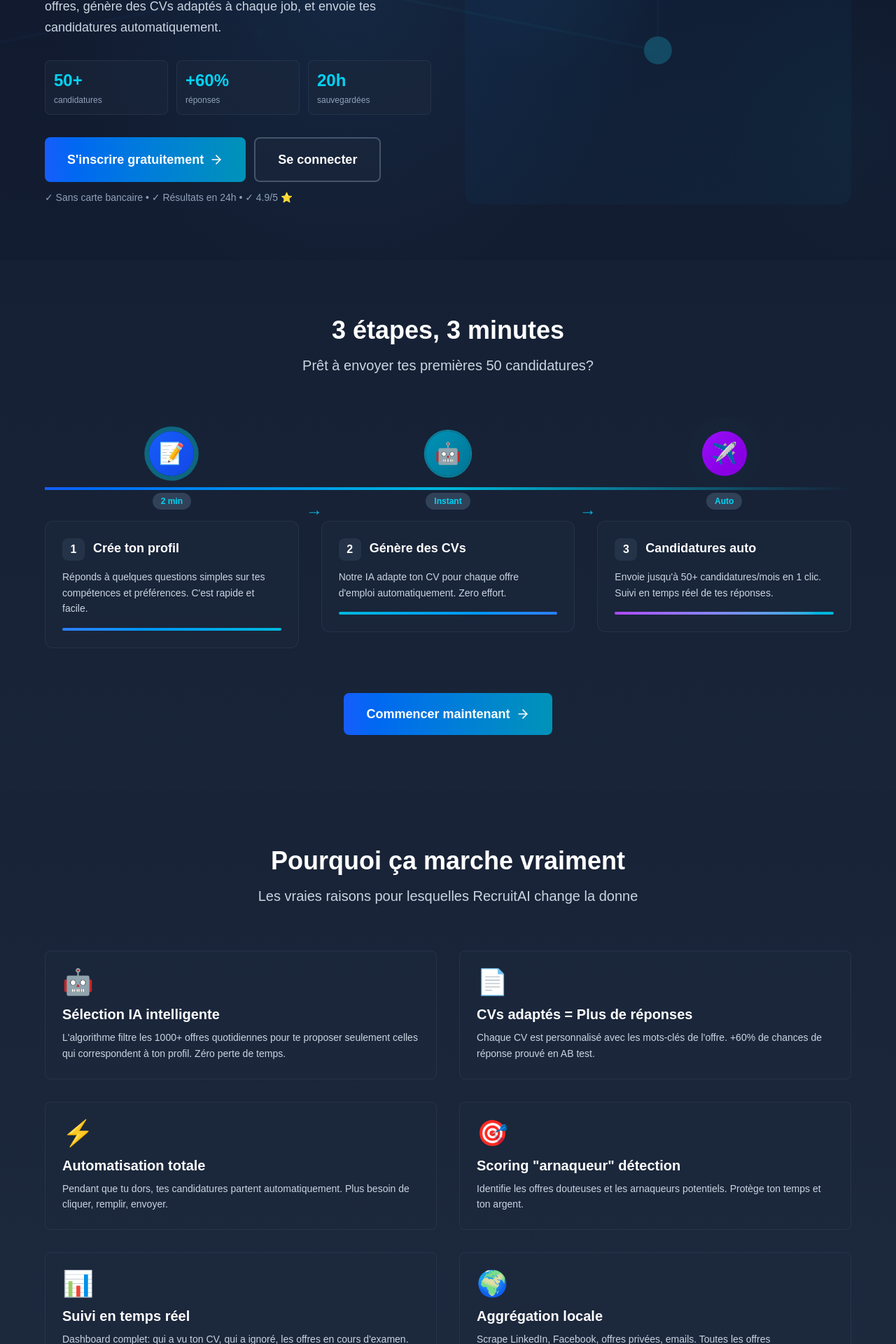
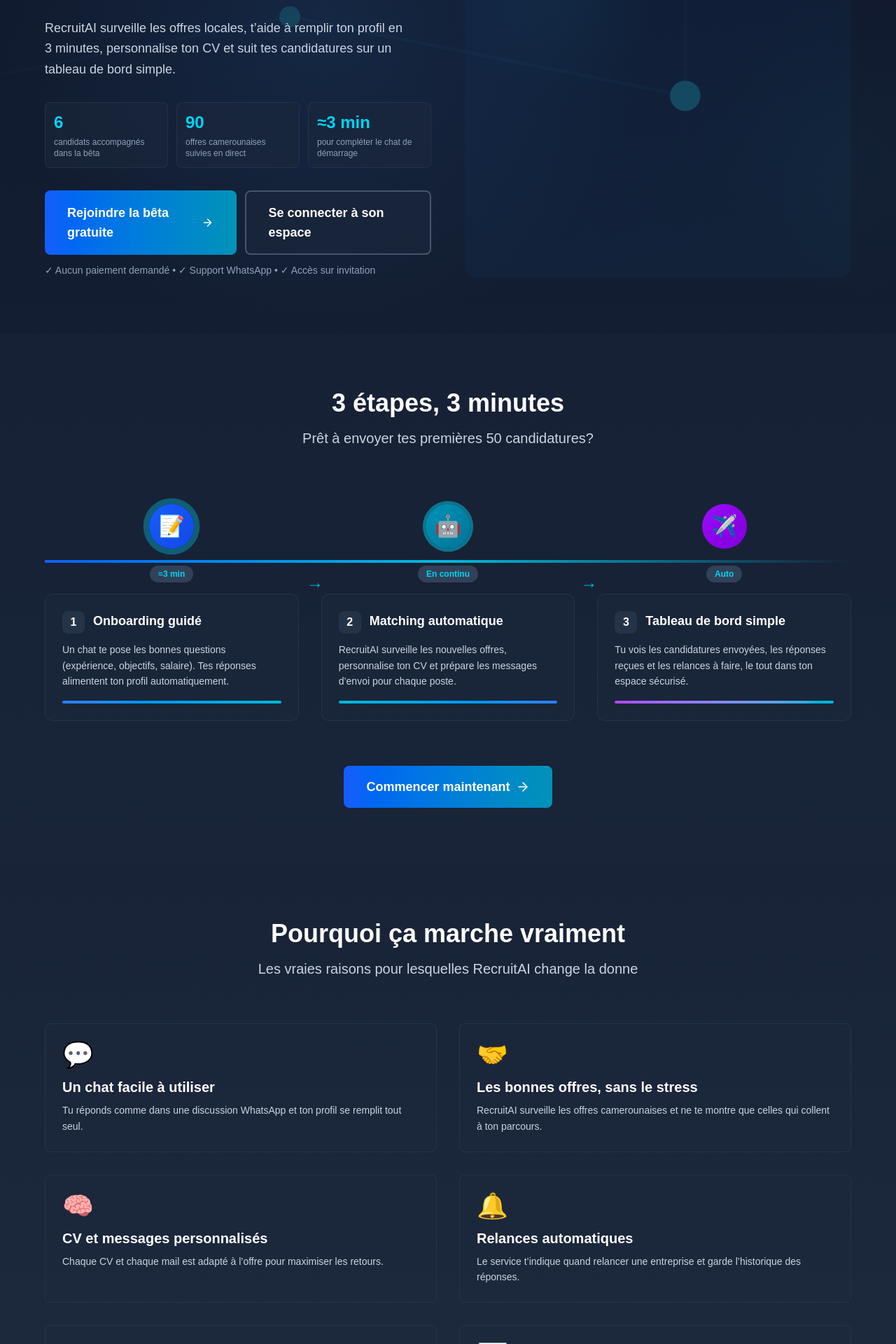
Before and after one commit to eliote-geeks/candidate-profile-system, a Next.js app: page /start in a window 1280 px wide. Shown: the part 428-2348 px from the top of the page at 70% size. Built offline with nearby package versions, Linux system fonts and the light colour scheme.

Commit message:
Simplifier la page d’accueil pour le grand public

```diff
--- a/app/start/page.tsx
+++ b/app/start/page.tsx
@@ -293,7 +293,7 @@
               className="mb-6 inline-flex items-center gap-2 px-4 py-2 bg-blue-600/20 border border-blue-500/50 rounded-full"
             >
               <div className="w-2 h-2 bg-green-400 rounded-full animate-pulse"></div>
-              <span className="text-blue-300 text-sm font-semibold">12,500+ candidats actifs</span>
+              <span className="text-blue-300 text-sm font-semibold">Bêta ouverte · Novembre 2025</span>
             </motion.div>
 
             {/* Main Headline */}
@@ -303,7 +303,7 @@
               transition={{ duration: 0.6, delay: 0.1 }}
               className="text-5xl md:text-5xl font-bold mb-6 leading-tight text-left"
             >
-              Envoie <span className="text-transparent bg-gradient-to-r from-blue-400 to-cyan-400 bg-clip-text">50+ candidatures</span> au lieu de 5
+              Trouve un job plus vite avec un assistant IA pensé pour le Cameroun
             </motion.h1>
 
             {/* Subheading - More Concrete */}
@@ -313,7 +313,7 @@
               transition={{ duration: 0.6, delay: 0.2 }}
               className="text-lg text-slate-300 mb-8 leading-relaxed text-left"
             >
-              RecruitAI automatise ta recherche d'emploi: trouve les meilleures offres, génère des CVs adaptés à chaque job, et envoie tes candidatures automatiquement.
+              RecruitAI surveille les offres locales, t’aide à remplir ton profil en 3 minutes, personnalise ton CV et suit tes candidatures sur un tableau de bord simple.
             </motion.p>
 
             {/* Key Metrics - Concrete Results */}
@@ -324,9 +324,9 @@
               className="grid grid-cols-3 gap-3 mb-8"
             >
               {[
-                { metric: '50+', label: 'candidatures' },
-                { metric: '+60%', label: 'réponses' },
-                { metric: '20h', label: 'sauvegardées' },
+                { metric: '6', label: 'candidats accompagnés dans la bêta' },
+                { metric: '90', label: 'offres camerounaises suivies en direct' },
+                { metric: '≈3 min', label: 'pour compléter le chat de démarrage' },
               ].map((item, i) => (
                 <div
                   key={i}
@@ -350,7 +350,7 @@
                   href="/register"
                   className="px-8 py-4 bg-gradient-to-r from-blue-600 to-cyan-600 rounded-lg text-white font-semibold text-lg hover:shadow-lg hover:shadow-cyan-500/50 transition inline-flex items-center justify-center gap-2 group"
                 >
-                  S'inscrire gratuitement
+                  Rejoindre la bêta gratuite
                   <ArrowRight size={20} className="group-hover:translate-x-1 transition" />
                 </Link>
 
@@ -358,13 +358,13 @@
                   href="/login"
                   className="px-8 py-4 bg-slate-800/50 border-2 border-slate-600 rounded-lg text-white font-semibold text-lg hover:border-cyan-500 hover:bg-slate-800 transition inline-flex items-center justify-center gap-2 group"
                 >
-                  Se connecter
+                  Se connecter à son espace
                 </Link>
               </div>
 
               {/* Social Proof */}
               <p className="text-slate-400 text-sm">
-                ✓ Sans carte bancaire • ✓ Résultats en 24h • ✓ 4.9/5 ⭐
+                ✓ Aucun paiement demandé • ✓ Support WhatsApp • ✓ Accès sur invitation
               </p>
             </motion.div>
           </div>
@@ -393,24 +393,24 @@
               {[
                 {
                   step: 1,
-                  title: 'Crée ton profil',
-                  desc: 'Réponds à quelques questions simples sur tes compétences et préférences. C\'est rapide et facile.',
-                  time: '2 min',
+                  title: 'Onboarding guidé',
+                  desc: 'Un chat te pose les bonnes questions (expérience, objectifs, salaire). Tes réponses alimentent ton profil automatiquement.',
+                  time: '≈3 min',
                   icon: '📝',
                   color: 'blue',
                 },
                 {
                   step: 2,
-                  title: 'Génère des CVs',
-                  desc: 'Notre IA adapte ton CV pour chaque offre d\'emploi automatiquement. Zero effort.',
-                  time: 'Instant',
+                  title: 'Matching automatique',
+                  desc: 'RecruitAI surveille les nouvelles offres, personnalise ton CV et prépare les messages d’envoi pour chaque poste.',
+                  time: 'En continu',
                   icon: '🤖',
                   color: 'cyan',
                 },
                 {
                   step: 3,
-                  title: 'Candidatures auto',
-                  desc: 'Envoie jusqu\'à 50+ candidatures/mois en 1 clic. Suivi en temps réel de tes réponses.',
+                  title: 'Tableau de bord simple',
+                  desc: 'Tu vois les candidatures envoyées, les réponses reçues et les relances à faire, le tout dans ton espace sécurisé.',
                   time: 'Auto',
                   icon: '✈️',
                   color: 'purple',
@@ -539,34 +539,34 @@
           <div className="grid md:grid-cols-2 gap-8">
             {[
               {
-                icon: '🤖',
-                title: 'Sélection IA intelligente',
-                desc: 'L\'algorithme filtre les 1000+ offres quotidiennes pour te proposer seulement celles qui correspondent à ton profil. Zéro perte de temps.',
+                icon: '💬',
+                title: 'Un chat facile à utiliser',
+                desc: 'Tu réponds comme dans une discussion WhatsApp et ton profil se remplit tout seul.',
               },
               {
-                icon: '📄',
-                title: 'CVs adaptés = Plus de réponses',
-                desc: 'Chaque CV est personnalisé avec les mots-clés de l\'offre. +60% de chances de réponse prouvé en AB test.',
+                icon: '🤝',
+                title: 'Les bonnes offres, sans le stress',
+                desc: 'RecruitAI surveille les offres camerounaises et ne te montre que celles qui collent à ton parcours.',
               },
               {
-                icon: '⚡',
-                title: 'Automatisation totale',
-                desc: 'Pendant que tu dors, tes candidatures partent automatiquement. Plus besoin de cliquer, remplir, envoyer.',
+                icon: '🧠',
+                title: 'CV et messages personnalisés',
+                desc: 'Chaque CV et chaque mail est adapté à l’offre pour maximiser les retours.',
               },
               {
-                icon: '🎯',
-                title: 'Scoring "arnaqueur" détection',
-                desc: 'Identifie les offres douteuses et les arnaqueurs potentiels. Protège ton temps et ton argent.',
+                icon: '🔔',
+                title: 'Relances automatiques',
+                desc: 'Le service t’indique quand relancer une entreprise et garde l’historique des réponses.',
+              },
+              {
+                icon: '🔐',
+                title: 'Tes données restent chez toi',
+                desc: 'Le projet tourne sur un serveur privé : personne ne revend ton historique.',
               },
               {
                 icon: '📊',
-                title: 'Suivi en temps réel',
-                desc: 'Dashboard complet: qui a vu ton CV, qui a ignoré, les offres en cours d\'examen. Zéro surprise.',
-              },
-              {
-                icon: '🌍',
-                title: 'Aggrégation locale',
-                desc: 'Scrape LinkedIn, Facebook, offres privées, emails. Toutes les offres camerounaises en un seul endroit.',
+                title: 'Un suivi clair',
+                desc: 'Un tableau de bord lisible t’aide à voir ce qui marche et le temps que tu gagnes.',
               },
             ].map((item, i) => (
               <motion.div
@@ -595,14 +595,14 @@
 
           <div className="grid grid-cols-2 md:grid-cols-4 gap-6 mb-12">
             {[
-              { value: '12,500+', label: 'Candidats actifs' },
-              { value: '50+', label: 'Candidatures/mois' },
-              { value: '+60%', label: 'Réponses en +' },
-              { value: '68%', label: 'Taux de réponse' },
-              { value: '20h', label: 'Temps sauvegardé/mois' },
-              { value: '18j', label: 'Temps moyen d\'embauche' },
-              { value: '4.9/5', label: 'Satisfaction' },
-              { value: '1,850+', label: 'Emplois trouvés' },
+              { value: '6', label: 'Candidats accompagnés pendant la bêta' },
+              { value: '90', label: 'Offres locales analysées en Nov 2025' },
+              { value: '3', label: 'Campagnes d’envoi déjà réalisées' },
+              { value: '100%', label: 'Données hébergées sur serveur privé' },
+              { value: '<5 min', label: 'Temps pour générer un CV personnalisé' },
+              { value: '24/7', label: 'Surveillance des nouvelles offres' },
+              { value: '0 F CFA', label: 'Coût durant la bêta' },
+              { value: 'WhatsApp', label: 'Canal support + partage des retours' },
             ].map((stat, i) => (
               <motion.div
                 key={i}
```
